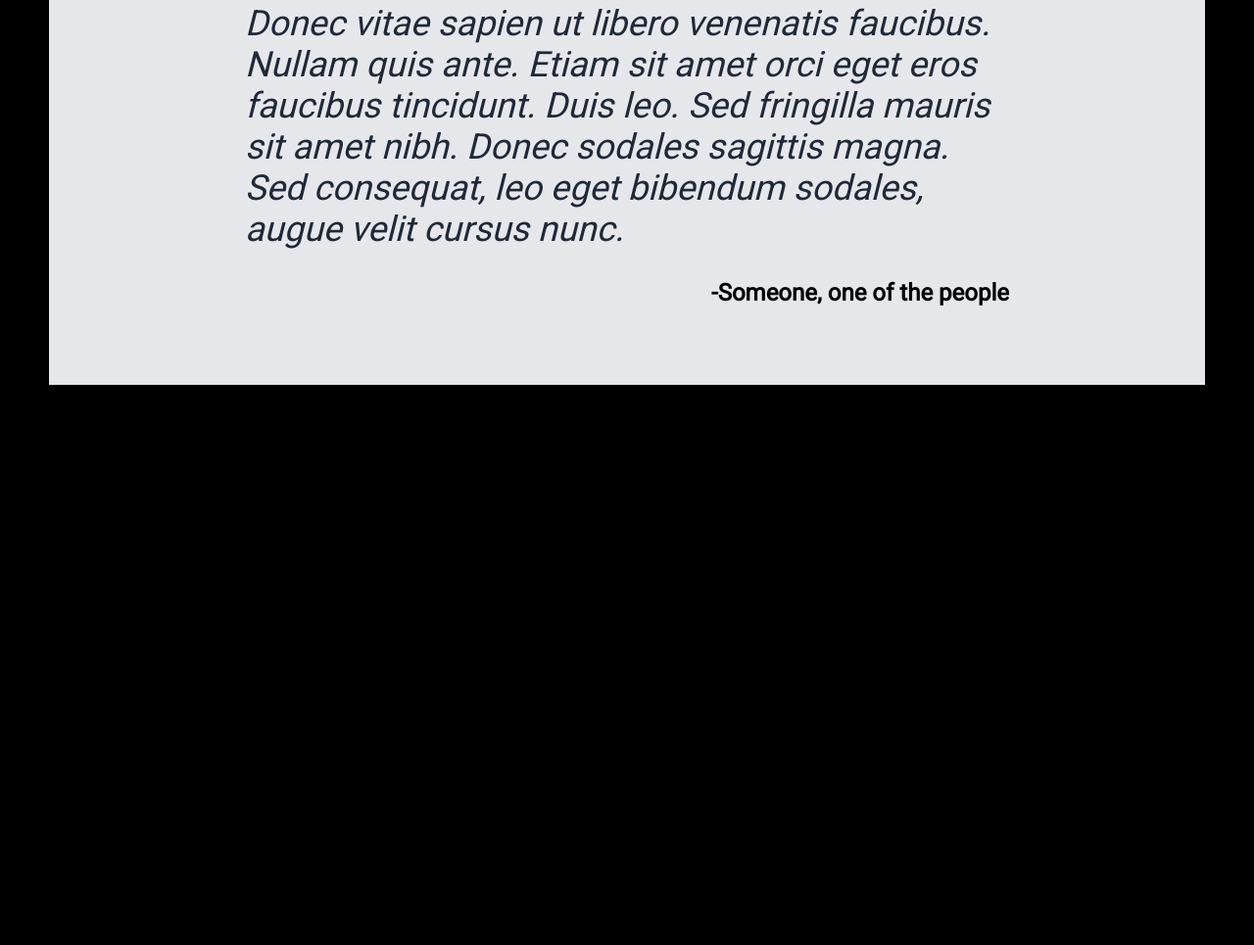
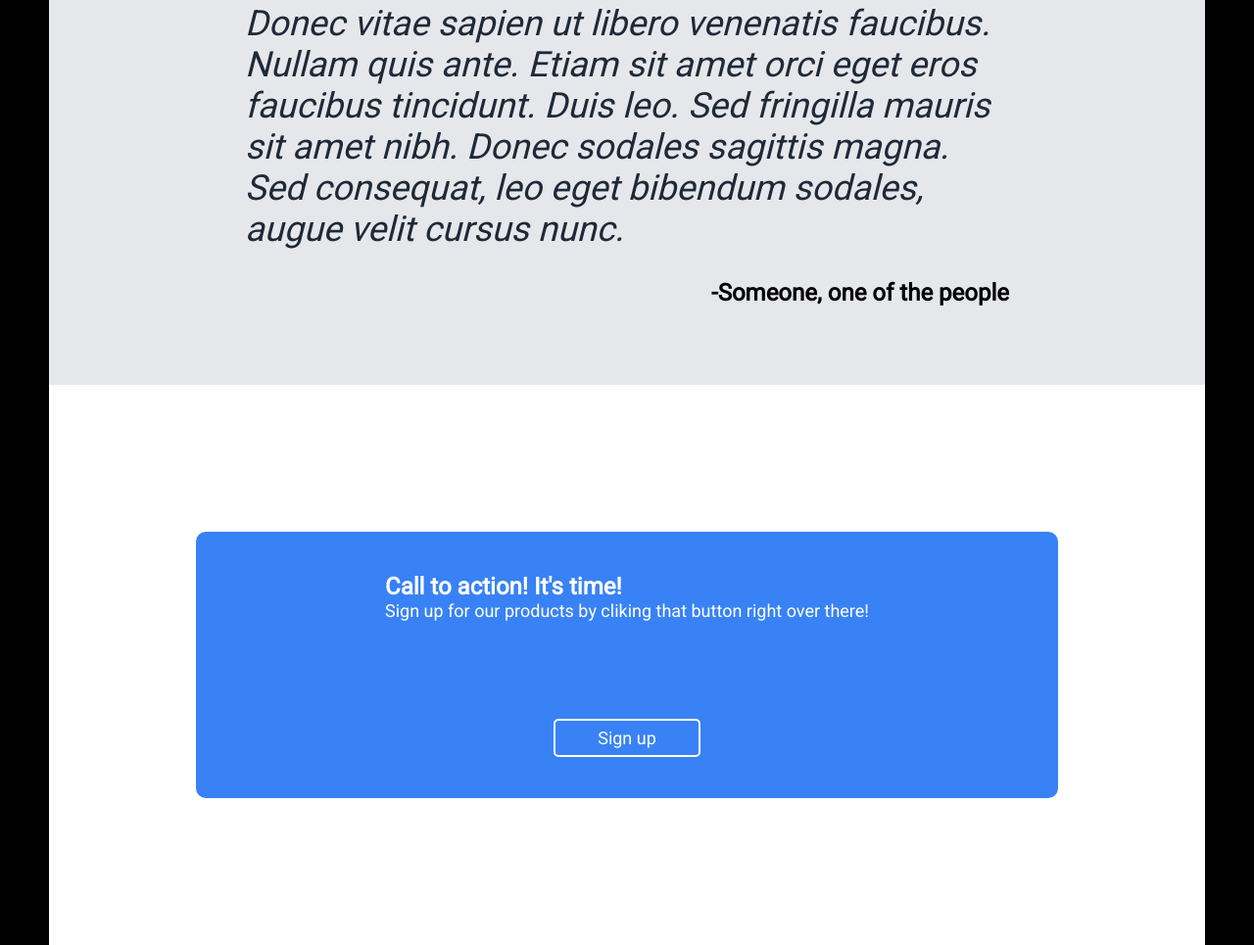
Before and after one commit to Dimm005/The_Odin_Landing, a plain HTML site: page index.html in a window 1280 px wide. Shown: the part 1089-2054 px from the top of the page at 98% size. Before the commit the page ends 1482 px from the top, so only its background shows below. Drawn offline with Linux system fonts and the light colour scheme.

Commit message:
Finish with action block

```diff
--- a/index.html
+++ b/index.html
@@ -58,7 +58,15 @@
                 </p>
                 <h2>-Someone, one of the people</h2>
             </div>
-            <div class="action"></div>
+            <div class="action">
+                <div class="blue-action">
+                    <div class="action-text">
+                        <h3>Call to action! It's time!</h3>
+                        <p>Sign up for our products by cliking that button right over there!</p>
+                    </div>
+                    <button>Sign up</button>
+                </div>
+            </div>
         </main>
         <footer></footer>
     </div>
--- a/style.css
+++ b/style.css
@@ -149,3 +149,42 @@
   .qoute h2 {
     text-align: right;
   }
+
+  .action {
+    display: flex;
+    flex-flow: row nowrap;
+    justify-content: center;
+    padding: 150px;
+  }
+
+  .blue-action {
+    background-color: #3882f6;
+    border: #3882f6 solid 2px;
+    border-radius: 10px;
+    padding: 40px 120px;
+    display: flex;
+    flex-flow: row wrap;
+    justify-content: space-around;
+    align-items: center;
+    gap: 100px;
+  }
+
+  .blue-action button {
+    color: white;
+    background-color: #3882f6;
+    width: 150px;
+    font-size: 18px;
+    padding: 7px;
+    border: white solid 2px;
+    border-radius: 5px;
+  }
+
+  .blue-action h3 {
+    color: white;
+    font-size: 24px;
+  }
+
+  .blue-action p {
+    color: white;
+    font-size: 18px;
+  }
```
